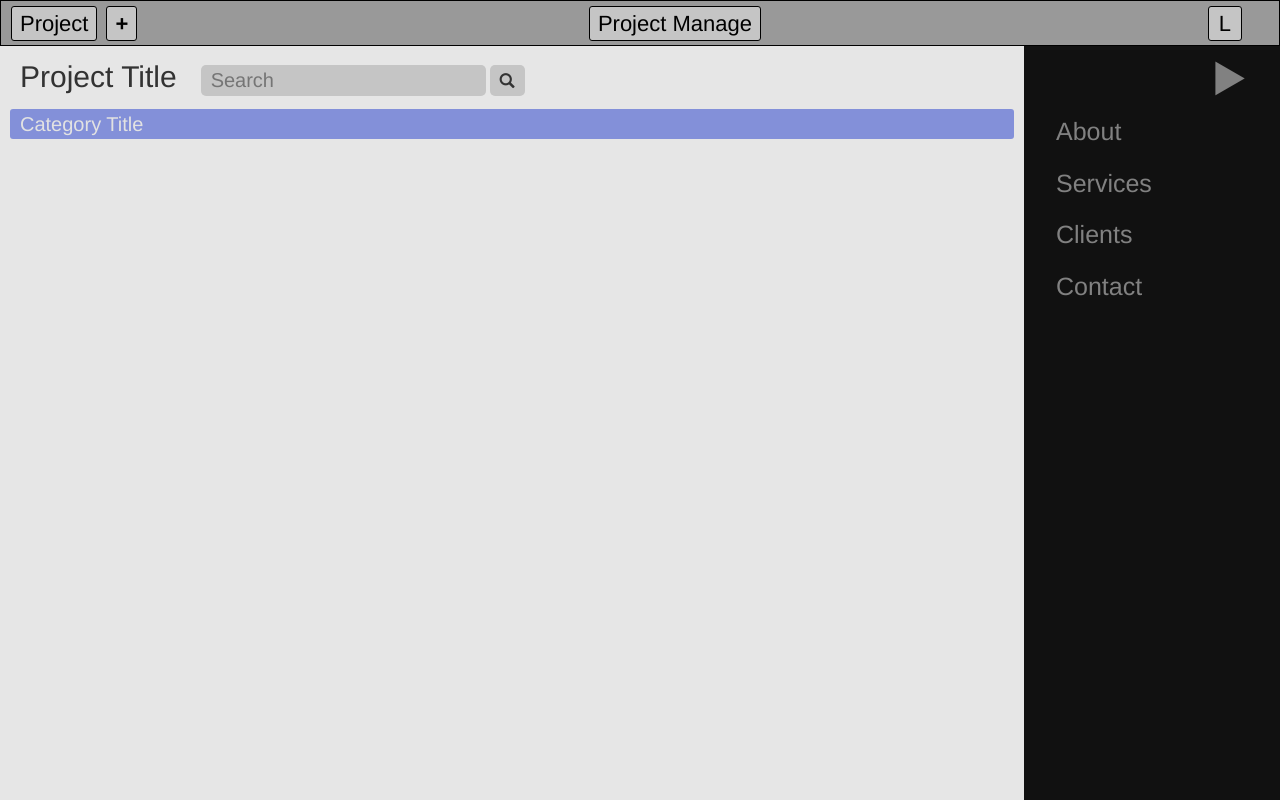
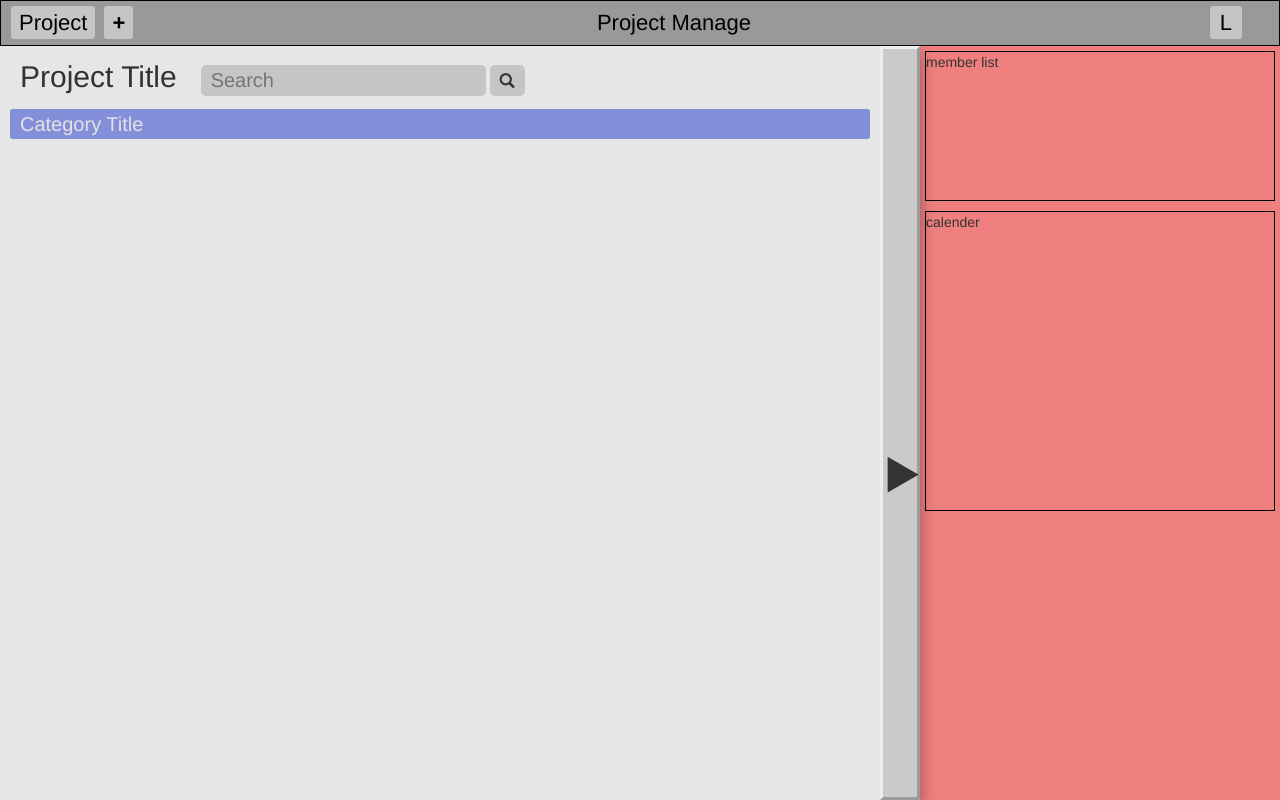
Before and after one commit to P3RP/Dasom_Website, a PHP site: page /projectManage.php in a window 1280 px wide. Run offline with PHP 8.4, Linux system fonts and the light colour scheme; a stand-in replaces the project's code that opens the database connection; some libraries are stand-ins or nearby versions.

Commit message:
Project Page Update

```diff
--- a/project/css/project_projectManage.css
+++ b/project/css/project_projectManage.css
@@ -22,8 +22,9 @@ html, body {
 	min-height: 100%;
 	transition: 0.5s;
 	padding-top: 46px;
-	width: 80%;
+	width: 100%;
 	background-color: #e6e6e6;
+	padding-right: 400px;
 }
 
 
@@ -47,7 +48,6 @@ html, body {
 	font-size: 22px;
 	color: #000000;
 	border-radius: 3px;
-	border: 1px solid #000000;
 }
 
 .project-button:active {
@@ -120,7 +120,6 @@ html, body {
 	font-weight: 700;
 	color: #000000;
 	border-radius: 3px;
-	border: 1px solid #000000;
 }
 
 .plus-button:active {
@@ -189,11 +188,9 @@ html, body {
 	left: 46%;
 	display: inline-block;
 	padding: 1px 8px;
-	background-color: #c5c5c5;
 	font-size: 22px;
 	color: #000000;
 	border-radius: 3px;
-	border: 1px solid #000000;
 }
 
 .login-info-button {
@@ -205,7 +202,6 @@ html, body {
 	font-size: 22px;
 	color: #000000;
 	border-radius: 3px;
-	border: 1px solid #000000;
 }
 
 .login-info-button:active {
@@ -352,14 +348,13 @@ html, body {
 	width: 100%;
 }
 
-.sub-category-content li {
+.sub-category-element {
 	display: inline-block;
 	margin: 7px;
 	background-color: #777777;
 	/*color: #e2e2e2;*/
 	color: black;
-	width: 15%;
-	min-width: 220px;
+	width: 220px;
 	border: 1px solid #8c8c8c;
 	border-radius: 3px;
 	padding: 10px;
@@ -467,51 +462,282 @@ html, body {
 	font-size: 1.1em;
 }
 
+/* < MODAL > */
+.modal {
+	display: none;
+	z-index: 1040;
+	position: fixed;
+	top: 0;
+	left: 0;
+	width: 100%;
+	height: 100%;
+	background-color: rgba(0,0,0,0.4);
+	overflow: auto;
+}
 
-/* < SIDEMENU > */
-.sidemenu-open-button {
-	position: fixed;
+.modal-close-btn {
+	position: absolute;
+	right: 15px;
+	top: 10px;
+}
+
+.modal-content {
+	position: relative;
+	z-index: 2;
+	top: 10%;
+	margin: 0 auto;
+	background-color: white;
+	min-width: 600px;
+	width: 40%;
+	min-height: 764px;
+	height: 80%;
+	padding: 40px 20px 20px 20px;
+	overflow: auto;
+}
+
+.modal-content-top {
+	position: relative;
+	width: 100%;
+	height: 7%;
+	border: 1px solid black;
+	padding: 5px;
+	text-align: center;
+}
+
+.modal-content-title {
+	display: inline-block;
+	width: 80%;
 	height: 100%;
-	width: 2%;
-	padding-top: 46px;
-	bottom: 0;
-	right: 0;
-	background-color: lightblue;
+	border: 1px solid black;
+}
+
+.modal-content-date {
+	display: inline-block;
+	width: 15%;
+	height: 100%;
+	border: 1px solid black;
+}
+
+.modal-content-middle {
+	position: relative;
+	width: 100%;
+	height: 38%;
+	border: 1px solid black;
+	padding: 5px;
+}
+
+.work-member-list {
+	width: 100%;
+	height: 25%;
+	margin-bottom: 10px;
+	padding: 3px;
+	border: 1px solid black;
+}
+
+.modify-btn {
+	position: absolute;
+	top: 40%;
+	right: 5px;
+}
+
+.save-btn {
+	position: absolute;
+	top: 55%;
+	right: 5px;
+}
+
+.modal-board-content {
+	position: absolute;
+	top: 5%;
+	width: 80%;
+	height: 90%;
+	padding-right: 10px;
+	resize: none;
+}
+
+.modal-work-content {
+	position: absolute;
+	top: 30%;
+	width: 80%;
+	height: 65%;
+	padding-right: 10px;
+	resize: none;
+}
+
+.modal-content-bottom {
+	width: 100%;
+	height: 55%;
+	border: 1px solid black;
+	padding: 5px;
+}
+
+.comment-list-label {
+	height: 7%;
+	margin: 0;
+	padding-left: 10px;
+}
+
+.comment-list {
+	height: 73%;
+	width: 100%;
+	margin: 0;
+	padding: 8px;
+	border: 1px solid black;
+	list-style-type: none;
+	overflow: auto;
+}
+
+.modal-board-comment {
+	height: 25%;
+	width: 100%;
+	margin: 10px 0;
+	padding: 5px;
+	border: 1px solid black;
+}
+
+.comment-write-area {
+	height: 20%;
+	width: 100%;
+	padding: 10px;
+	border: 1px solid black;
+	resize: none;
+}
+
+.work-success-modal {
+	position: relative;
+	height: 15%;
+	width: 100%;
+	padding: 10px;
+	border: 1px solid black;
+}
+
+.work-success-percentage {
+	display: inline-block;
+	height: 100%;
+	width: 80%;
+	padding: 10px;
+	border: 1px solid black;
+}
+
+.work-deadline {
+	display: inline-block;
+	height: 100%;
+	width: 19%;
+	padding: 10px;
+	border: 1px solid black;
+}
+
+.work-list-label {
+	height: 7%;
+	margin: 0;
+	padding-left: 10px;
+}
+
+.work-list {
+	height: 78%;
+	width: 100%;
+	margin: 0;
+	padding: 8px;
+	border: 1px solid black;
+	list-style-type: none;
+	overflow: auto;
+}
+
+.modal-work-todo {
+	height: 20%;
+	width: 100%;
+	margin: 10px 0;
+	padding: 5px;
+	border: 1px solid black;
 }
 
 
 /* [ SIDEBAR ] */
-.sidemenu {
-	height: 100%;
+.sidemenu-open-button {
 	position: fixed;
-	width: 20%;
-	z-index: 2;
+	top: 46px;
 	bottom: 0;
 	right: 0;
-	background-color: #111;
+	width: 40px;
+	background-color: #cacaca;
+	border-style: outset;
+	font-size: 38px;
+	padding-top: 400px;
+	box-shadow: 0 8px 16px 0 rgba(0,0,0,0.2)
+			,0 6px 20px 0 rgba(0,0,0,0.19);
+
+	-ms-user-select: none;
+    -moz-user-select: -moz-none;
+    -khtml-user-select: none;
+    -webkit-user-select: none;
+    user-select: none;
+}
+
+.sidemenu-open-button:active {
+	border-style: inset;
+	background-color: #717171;
+}
+
+.sidemenu-close-button {
+	height: 100%;
+	width: 40px;
+	position: absolute;
+	left: 0;
+	background-color: #cacaca;
+	border-style: outset;
+	font-size: 38px;
+	padding-top: 400px;
+	z-index: 3;
+	box-shadow: 0 8px 16px 0 rgba(0,0,0,0.2)
+			,0 6px 20px 0 rgba(0,0,0,0.19);
+
+	-ms-user-select: none;
+    -moz-user-select: -moz-none;
+    -khtml-user-select: none;
+    -webkit-user-select: none;
+    user-select: none;
+}
+
+.sidemenu-close-button:active {
+	border-style: inset;
+	background-color: #717171;
+}
+
+.sidemenu-open-button:hover,
+.sidemenu-close-button:hover {
+	cursor: pointer;
+}
+
+.sidemenu {
+	position: fixed;
+	width: 400px;
+	z-index: 2;
+	top: 46px;
+	bottom: 0;
+	right: 0;
+	background-color: #bebebe;
 	overflow-x: hidden;
 	transition: 0.5s;
-	padding-top: 106px;
 }
 
-.sidemenu a {
-	padding: 8px 8px 8px 32px;
-	text-decoration: none;
-	font-size: 25px;
-	color: #818181;
-	display: block;
-	transition: 0.3s;
+.sidemenu-content {
+	width: 360px;
+	height: 100%;
+	position: relative;
+	background-color: lightcoral;
+	left: 40px;
+	padding: 5px;
 }
 
-.sidemenu a:hover{
-	color: #f1f1f1;
-	text-decoration: none;
+.project-member-list {
+	width: 100%;
+	height: 150px;
+	border: 1px solid black;
+	margin-bottom: 10px;
 }
 
-.sidemenu .closebtn {
-	position: absolute;
-	top: 46px;
-	right: 25px;
-	font-size: 36px;
-	margin-left: 50px;
+.project-calender {
+	width: 100%;
+	height: 300px;
+	border: 1px solid black;
 }
--- a/project/projectManage.php
+++ b/project/projectManage.php
@@ -14,27 +14,29 @@
 	<meta name="viewport" content="width=device-width, initial-scale=1.0, user-scalable=no, height=device-height">
 
 	<!-- Import CSS -->
+	<link rel="stylesheet" href="https://maxcdn.bootstrapcdn.com/bootstrap/3.3.2/css/bootstrap.min.css">
 	<link rel="stylesheet" type="text/css" href="./css/project_projectManage.css">
-	<link rel="stylesheet" href="https://maxcdn.bootstrapcdn.com/bootstrap/3.3.2/css/bootstrap.min.css">
 
 	<!-- JavaScript -->
 	<script src="https://ajax.googleapis.com/ajax/libs/jquery/3.2.1/jquery.min.js"></script>
 
 	<script>
-		//Sidebar Open Close
+		// [ Sidebar ]
+		// Sidebar Open Close
 		function open_nav() {
-		    document.getElementById("sidebar").style.width = "20%";
-		    document.getElementById("content").style.width = "80%";
+		    document.getElementById("sidebar").style.width = "400px";
+		    document.getElementById("content").style.paddingRight = "400px";
 		}
 
 		function close_nav() {
-		    document.getElementById("sidebar").style.width = "0%";
-		    document.getElementById("content").style.width = "98%";
+		    document.getElementById("sidebar").style.width = "0";
+		    document.getElementById("content").style.paddingRight = "40px";
 		}
 	</script>
 
 	<script type="text/javascript">
-
+		// [ Category ]
+		// Category Slide
 		$(document).ready(function(){
 			$(".main-category-title").click(function(){
 				$(this).next("ul").slideToggle();
@@ -64,6 +68,35 @@
 		$(document).ready(function(){
 			$(".login-info-button").click(function(){
 				$(".login-info-button-content").slideToggle();
+			});
+		});
+
+		// [ Modal ]
+		// Modal Open and Close
+		$(document).ready(function(){
+			$(".modal-open-btn").click(function(){
+				$(this).next("div").slideDown();
+			});
+		});
+
+		$(document).ready(function(){
+			$(".modal-close-btn").click(function(){
+				$(".modal").slideUp();
+			});
+		});
+
+		// Modal Textarea Modify and Save
+		$(document).ready(function(){
+			$(".modify-btn").click(function(){
+				$(this).next().next("textarea").removeAttr("readonly");
+			});
+		});
+
+		$(document).ready(function(){
+			$(".save-btn").click(function(){
+				if(!$(this).next("textarea").is("[readonly]")){
+					$(this).next("textarea").attr("readonly", "readonly");
+				}
 			});
 		});
 
@@ -192,101 +225,65 @@
 
 							</li>
 
-							<li>
+							<div class="modal">
 
-								<div class="board-title">
-									Title
+								<div class="modal-content">
+
+									<input type="button" value="&times;" class="modal-close-btn">
+
+									<div class="modal-content-top">
+
+										<div class="modal-content-title">
+											title
 										</div>
 
-								<div class="board-content">
-									Content ddddddddddddddddddddddddddd dddddddddddddddddddddd
-								</div>
-
-								<div class="board-info">
-
-									<div class="board-date">
-										Date
-									</div>
-
-									<div class="board-comment">
-										Comment
+										<div class="modal-content-date">
+											date
 										</div>
 
 									</div>
 
+									<div class="modal-content-middle">
+
+										<button class="modify-btn">수정</button>
+
+										<button class="save-btn">저장</button>
+
+										<textarea class="modal-board-content" readonly></textarea>
+
+									</div>
+
+									<div class="modal-content-bottom">
+
+										<label for="comment-list" class="comment-list-label">Comment</label>
+
+										<ul class="comment-list">
+
+											<li class="modal-board-comment">
+												<div>comment</div>
 											</li>
 
-							<li>
+											<li class="modal-board-comment">
+												<div>comment</div>
+											</li>
 
-								<div class="board-title">
-									Title
-								</div>
+											<li class="modal-board-comment">
+												<div>comment</div>
+											</li>
 
-								<div class="board-content">
-									Content ddddddddddddddddddddddddddd dddddddddddddddddddddd
-								</div>
+											<li class="modal-board-comment">
+												<div>comment</div>
+											</li>
 
-								<div class="board-info">
+										</ul>
 
-									<div class="board-date">
-										Date
-									</div>
+										<textarea class="comment-write-area"></textarea>
 
-									<div class="board-comment">
-										Comment
 									</div>
 
 								</div>
 
-							</li>
-
-							<li>
-
-								<div class="board-title">
-									Title
 							</div>
-
-								<div class="board-content">
-									Content ddddddddddddddddddddddddddd dddddddddddddddddddddd
-								</div>
-
-								<div class="board-info">
-
-									<div class="board-date">
-										Date
-									</div>
-
-									<div class="board-comment">
-										Comment
-									</div>
-
-								</div>
-
-							</li>
-
-							<li>
-
-								<div class="board-title">
-									Title
-								</div>
-
-								<div class="board-content">
-									Content ddddddddddddddddddddddddddd dddddddddddddddddddddd
-								</div>
-
-								<div class="board-info">
-
-									<div class="board-date">
-										Date
-									</div>
-
-									<div class="board-comment">
-										Comment
-									</div>
-
-								</div>
-
-							</li>
 
 						</ul>
 
@@ -328,117 +325,87 @@
 
 							</li>
 
-							<li>
+							<div class="modal">
 
-								<div class="work-title">
-									Title
+								<div class="modal-content">
+
+									<input type="button" value="&times;" class="modal-close-btn">
+
+									<div class="modal-content-top">
+
+										<div class="modal-content-title">
+											title
 										</div>
 
-								<div class="work-content">
-									Content ddddddddddddddddddddddddddd dddddddddddddddddddddd
-								</div>
-
-								<div class="work-info">
-
-									<div class="work-success">
-										Success Percentage
-									</div>
-
-									<div class="work-date">
-										Date
-									</div>
-
-									<div class="work-member">
-										Comment
+										<div class="modal-content-date">
+											date
 										</div>
 
 									</div>
 
-							</li>
+									<div class="modal-content-middle">
 
-							<li>
-
-								<div class="work-title">
-									Title
+										<div class="work-member-list">
+											members
 										</div>
 
-								<div class="work-content">
-									Content ddddddddddddddddddddddddddd dddddddddddddddddddddd
+										<button class="modify-btn">수정</button>
+
+										<button class="save-btn">저장</button>
+
+										<textarea class="modal-work-content" readonly></textarea>
+
 									</div>
 
-								<div class="work-info">
+									<div class="modal-content-bottom">
 
-									<div class="work-success">
-										Success Percentage
+										<label for="work-list" class="work-list-label">Work</label>
+
+										<div class="work-success-modal">
+
+											<div class="work-success-percentage">
+												percentage
 											</div>
 
-									<div class="work-date">
-										Date
-									</div>
-
-									<div class="work-member">
-										Comment
+											<div class="work-deadline">
+												d-day
 											</div>
 
 										</div>
 
+										<ul class="work-list">
+
+											<li class="modal-work-todo">
+												<div>todo</div>
 											</li>
 
-							<li>
+											<li class="modal-work-todo">
+												<div>todo</div>
+											</li>
 
-								<div class="work-title">
-									Title
-								</div>
+											<li class="modal-work-todo">
+												<div>todo</div>
+											</li>
 
-								<div class="work-content">
-									Content ddddddddddddddddddddddddddd dddddddddddddddddddddd
-								</div>
+											<li class="modal-work-todo">
+												<div>todo</div>
+											</li>
 
-								<div class="work-info">
+											<li class="modal-work-todo">
+												<div>todo</div>
+											</li>
 
-									<div class="work-success">
-										Success Percentage
-									</div>
+											<li class="modal-work-todo">
+												<div>todo</div>
+											</li>
 
-									<div class="work-date">
-										Date
-									</div>
+										</ul>
 
-									<div class="work-member">
-										Comment
 									</div>
 
 								</div>
 
-							</li>
-
-							<li>
-
-								<div class="work-title">
-									Title
 							</div>
-
-								<div class="work-content">
-									Content ddddddddddddddddddddddddddd dddddddddddddddddddddd
-								</div>
-
-								<div class="work-info">
-
-									<div class="work-success">
-										Success Percentage
-									</div>
-
-									<div class="work-date">
-										Date
-									</div>
-
-									<div class="work-member">
-										Comment
-									</div>
-
-								</div>
-
-							</li>
 
 						</ul>
 
@@ -530,7 +441,7 @@
 
 			<!-- Sidebar Menu Open Button -->
 			<div class="sidemenu-open-button" onclick="open_nav()">
-				<span>open</span>
+				<span>◀</span>
 			</div>
 
 		</div>
@@ -538,11 +449,23 @@
 
 		<!-- Sidebar Menu Content -->
 		<div id="sidebar" class="sidemenu">
-			<a href="javascript:void(0)" class="closebtn" onclick="close_nav()">▶</a>
-			<a href="#">About</a>
-			<a href="#">Services</a>
-			<a href="#">Clients</a>
-			<a href="#">Contact</a>
+
+			<div class="sidemenu-close-button" onclick="close_nav()">
+				<span>▶</span>
+			</div>
+
+			<div class="sidemenu-content">
+
+				<div class="project-member-list">
+					member list
+				</div>
+
+				<div class="project-calender">
+					calender
+				</div>
+
+			</div>
+
 		</div>
 
 	</div>
```
Also changed, not shown: other parts of project/projectManage.php (+4 -58 lines), project/index.php (+10 -4 lines), project/php/login_check.php (added, +11 -0 lines). Lines whose indentation alone changed are shown as unchanged.
